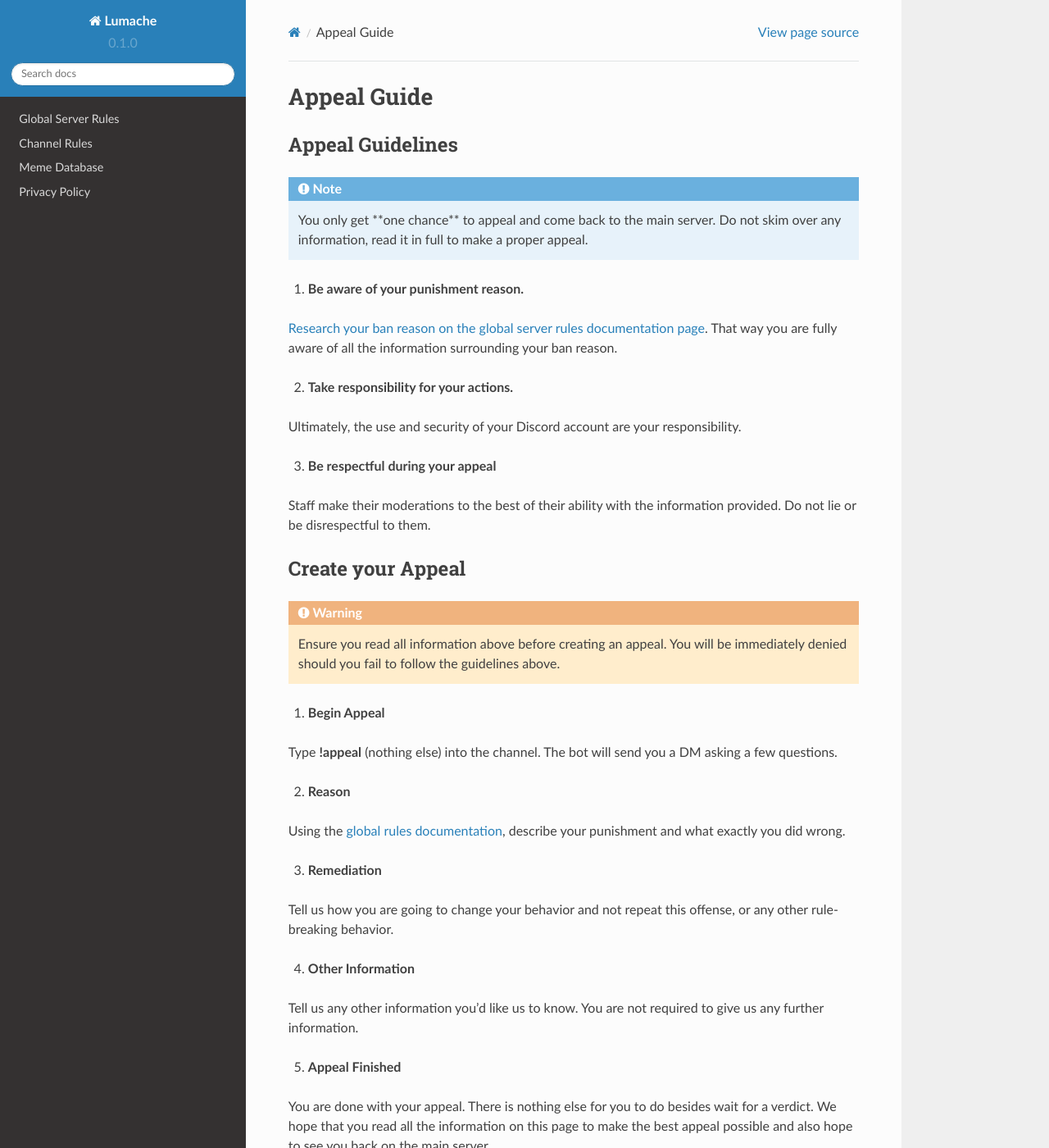
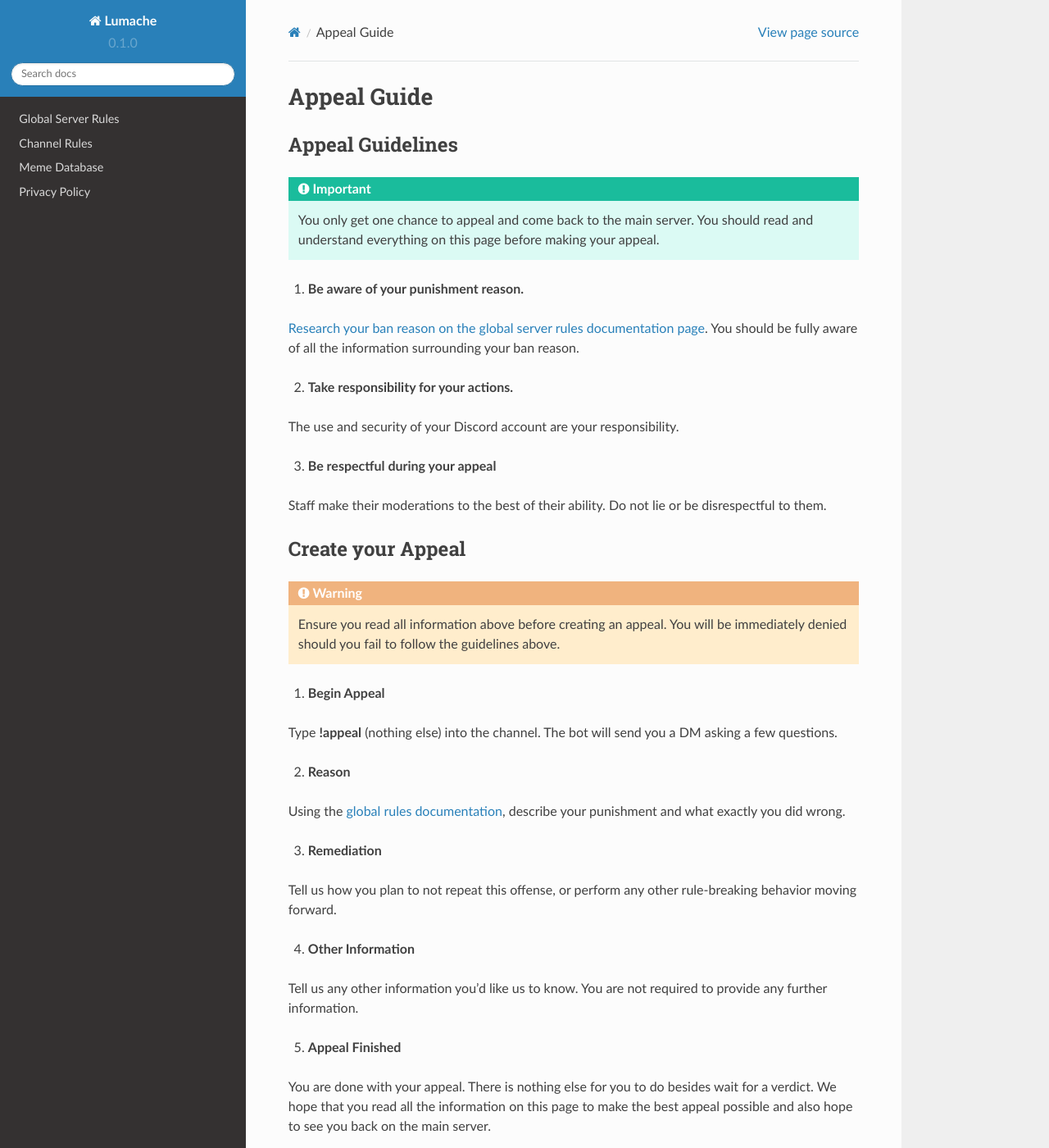
Before and after one commit to EternalllZM/rtd-codz, a Sphinx documentation site: the page built from docs/source/appeal_guide.rst, in a window 1280 px wide and 1400 px high. Shown: the whole window at 82% size. Built offline with Sphinx 7.4.7 and the Read the Docs theme 2.0.0, drawn with Linux system fonts in a browser that asks for light colours.

Commit message:
Update appeal_guide.rst

```diff
--- a/docs/source/appeal_guide.rst
+++ b/docs/source/appeal_guide.rst
@@ -5,23 +5,23 @@ Appeal Guide
 Appeal Guidelines
 -----------------
 
-.. note::
-    :ref:`You only get **one chance** to appeal and come back to the main server. Do not skim over any information, read it in full to make a proper appeal.`
+.. important::
+    :ref:`You only get one chance to appeal and come back to the main server. You should read and understand everything on this page before making your appeal.`
 
 1. **Be aware of your punishment reason.**
 
 `Research your ban reason on the global server rules documentation page`_.
-That way you are fully aware of all the information surrounding your ban reason.
+You should be fully aware of all the information surrounding your ban reason.
 
 .. _`Research your ban reason on the global server rules documentation page`: https://rtd-codz.readthedocs.io/en/latest/rules.html#
 
 2. **Take responsibility for your actions.**
 
-Ultimately, the use and security of your Discord account are your responsibility.
+The use and security of your Discord account are your responsibility.
 
 3. **Be respectful during your appeal**
 
-Staff make their moderations to the best of their ability with the information provided. Do not lie or be disrespectful to them.
+Staff make their moderations to the best of their ability. Do not lie or be disrespectful to them.
 
 Create your Appeal
 -------------------------
@@ -41,11 +41,11 @@ Using the `global rules documentation`_, describe your punishment and what exact
 
 3. **Remediation**
 
-Tell us how you are going to change your behavior and not repeat this offense, or any other rule-breaking behavior.
+Tell us how you plan to not repeat this offense, or perform any other rule-breaking behavior moving forward.
 
 4. **Other Information**
 
-Tell us any other information you'd like us to know. You are not required to give us any further information.
+Tell us any other information you'd like us to know. You are not required to provide any further information.
 
 5. **Appeal Finished**
 
```
